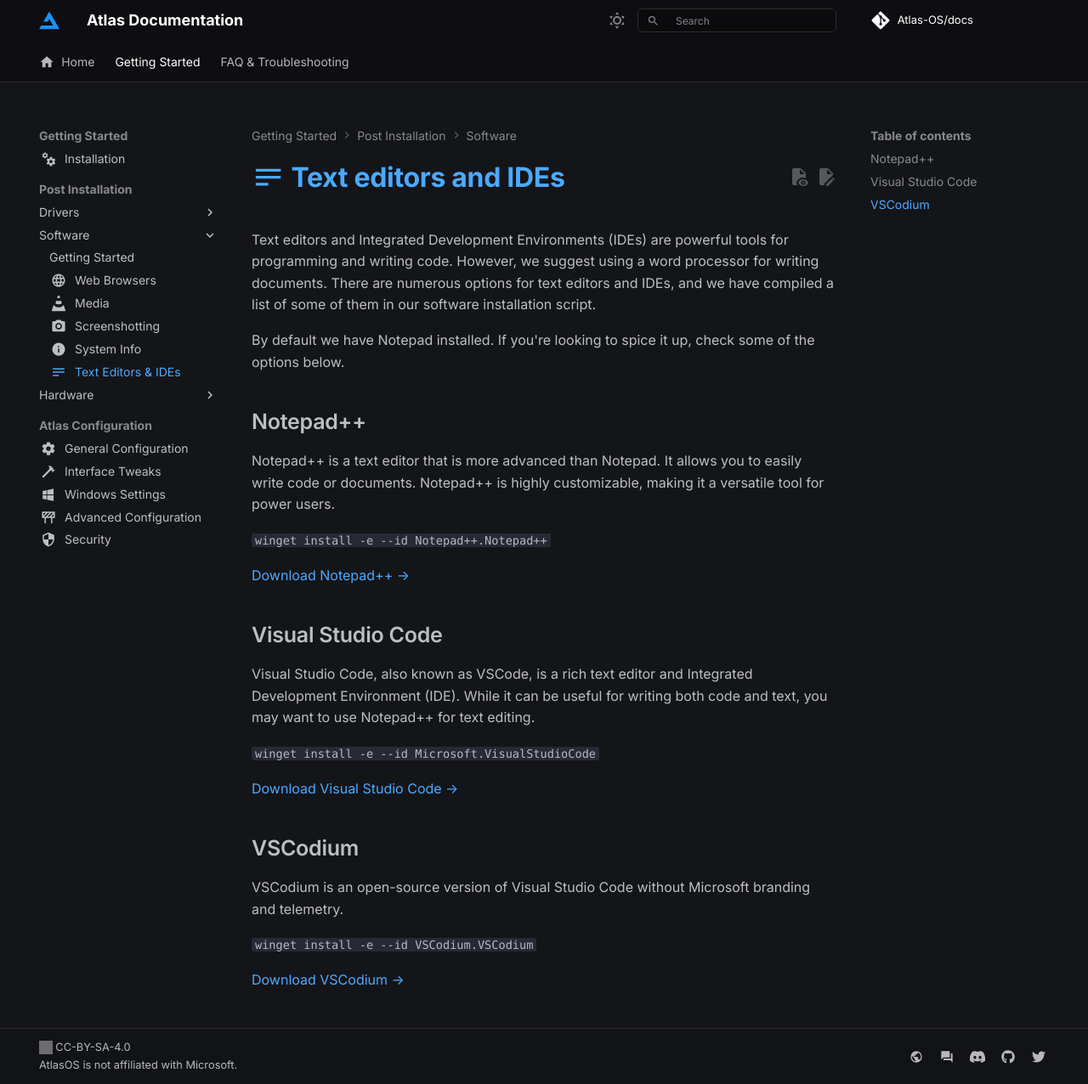
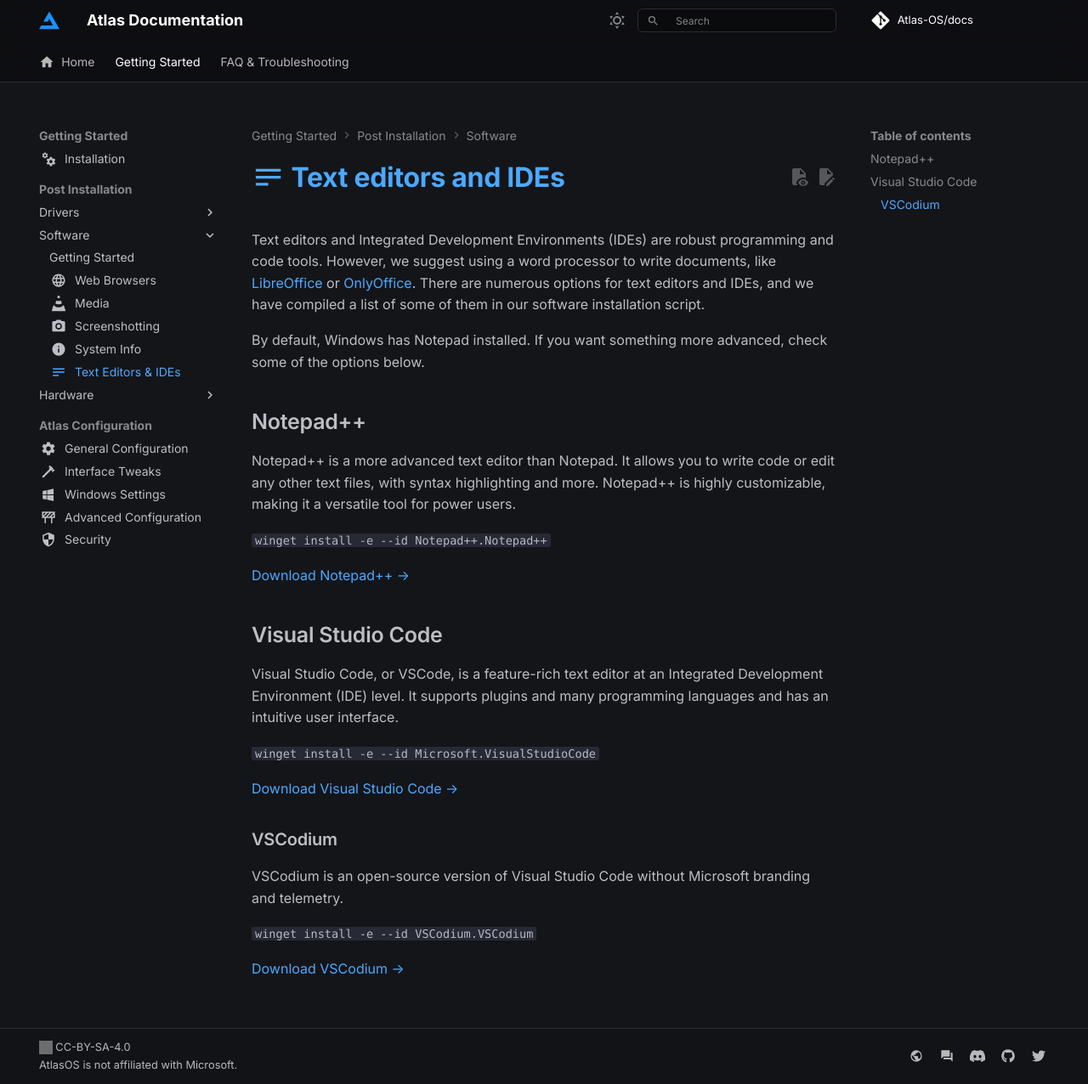
Before and after one commit to Atlas-OS/docs, an MkDocs documentation site: the page built from docs/getting-started/post-installation/software/text-editors.md, in a window 1280 px wide and 1276 px high. Shown: the whole window at 85% size. Built offline with MkDocs 1.6.1 and Material for MkDocs 9.7.7, drawn with Linux system fonts in a browser that asks for light colours; some web fonts are replaced; comment, search, counter and statistics services are not loaded; grey boxes are pictures that could not be loaded.

Commit message:
feat(text editors); rewrite

```diff
--- a/docs/getting-started/post-installation/software/text-editors.md
+++ b/docs/getting-started/post-installation/software/text-editors.md
@@ -6,13 +6,13 @@ icon: material/text
 
 # :material-text: Text editors and IDEs
 
-Text editors and Integrated Development Environments (IDEs) are powerful tools for programming and writing code. However, we suggest using a word processor for writing documents. There are numerous options for text editors and IDEs, and we have compiled a list of some of them in our software installation script.
+Text editors and Integrated Development Environments (IDEs) are robust programming and code tools. However, we suggest using a word processor to write documents, like [LibreOffice](https://www.libreoffice.org/) or [OnlyOffice](https://www.onlyoffice.com/). There are numerous options for text editors and IDEs, and we have compiled a list of some of them in our software installation script.
 
-By default we have Notepad installed. If you're looking to spice it up, check some of the options below.
+By default, Windows has Notepad installed. If you want something more advanced, check some of the options below.
 
 ## Notepad++
 
-Notepad++ is a text editor that is more advanced than Notepad. It allows you to easily write code or documents. Notepad++ is highly customizable, making it a versatile tool for power users.
+Notepad++ is a more advanced text editor than Notepad. It allows you to write code or edit any other text files, with syntax highlighting and more. Notepad++ is highly customizable, making it a versatile tool for power users.
 
 `winget install -e --id Notepad++.Notepad++`
 
@@ -20,13 +20,13 @@ Notepad++ is a text editor that is more advanced than Notepad. It allows you to
 
 ## Visual Studio Code
 
-Visual Studio Code, also known as VSCode, is a rich text editor and Integrated Development Environment (IDE). While it can be useful for writing both code and text, you may want to use Notepad++ for text editing.
+Visual Studio Code, or VSCode, is a feature-rich text editor at an Integrated Development Environment (IDE) level. It supports plugins and many programming languages and has an intuitive user interface.
 
 `winget install -e --id Microsoft.VisualStudioCode`
 
 [Download Visual Studio Code ->](ms-windows-store://pdp/?ProductId=XP9KHM4BK9FZ7Q)
 
-## VSCodium
+### VSCodium
 
 VSCodium is an open-source version of Visual Studio Code without Microsoft branding and telemetry.
 
```
